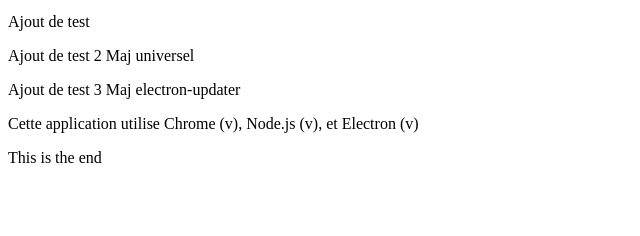
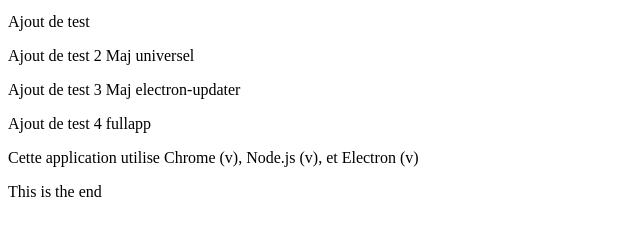
Before and after one commit to Barbarius-III/myFirstElectronApp, an Electron app: page index.html in a window 800 px wide. Shown: the part 102-338 px from the top of the page, without its empty margins (0-640 px from the left). Drawn offline with Linux system fonts and the light colour scheme; no server answers.

Commit message:
Post v4.0.0

```diff
--- a/index.html
+++ b/index.html
@@ -20,6 +20,7 @@
       <p>Ajout de test</p>
       <p>Ajout de test 2 Maj universel</p>
       <p>Ajout de test 3 Maj electron-updater</p>
+      <p>Ajout de test 4 fullapp</p>
     </main>
     <p id="info"></p>
     <p>This is the end</p>
--- a/package.json
+++ b/package.json
@@ -1,6 +1,6 @@
 {
   "name": "fullapp",
-  "version": "3.1.0",
+  "version": "4.0.0",
   "description": "Hello World",
   "keywords": [
     "electron"
```
